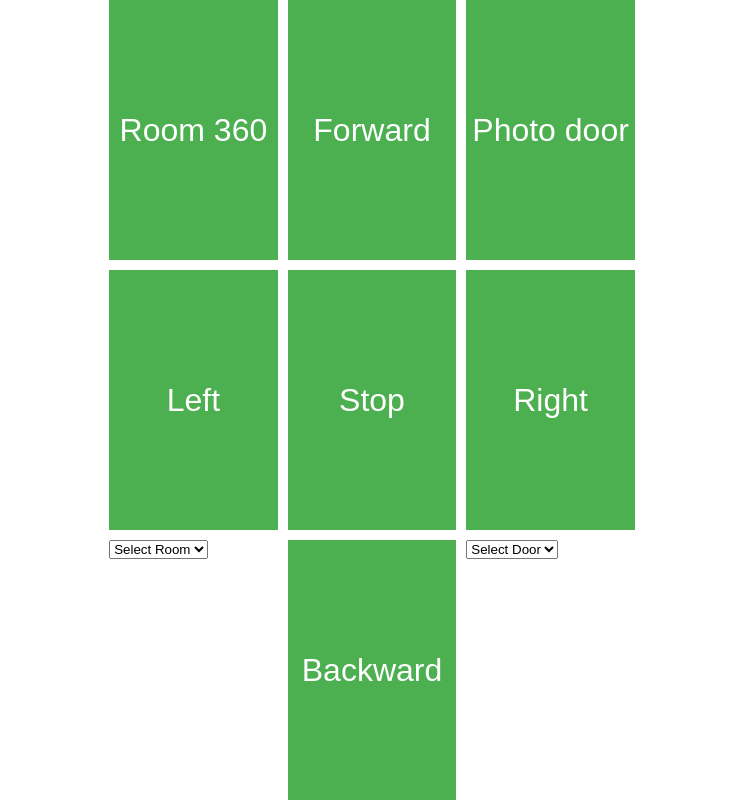
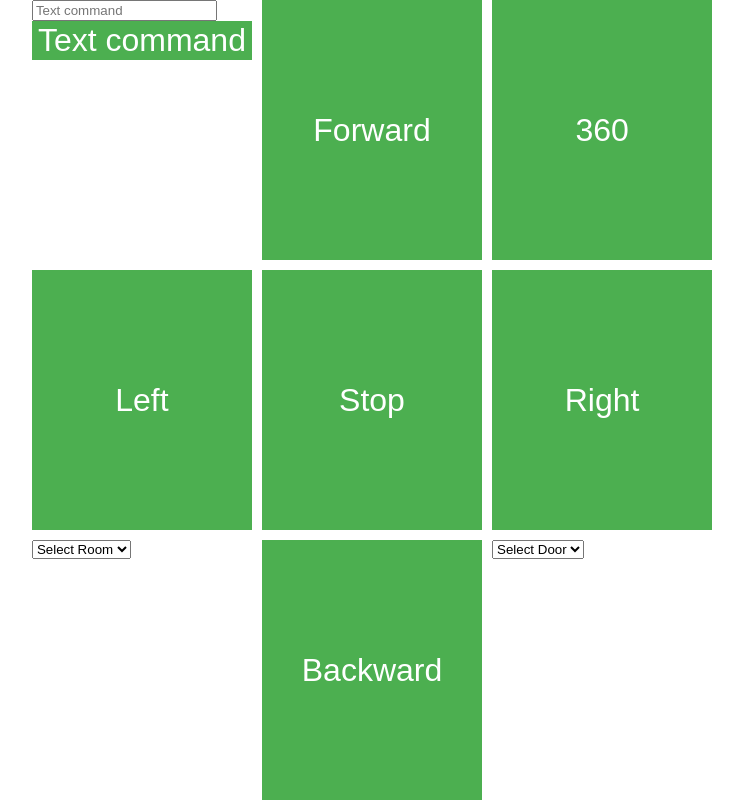
Before and after one commit to CiudadAlex/RobotCarServer, a Flask app: page /ui in a window 1280 px wide. Shown: the whole page, without its empty margins (268-1011 px from the left). Run offline with Flask 3, Linux system fonts and the light colour scheme; data that the repository does not hold is empty; parts of the project's set-up code (start-up, migrations or seed data) failed here and were passed over.

Commit message:
RobotCarServer

```diff
--- a/servers/templates/ui.html
+++ b/servers/templates/ui.html
@@ -37,9 +37,12 @@
 </head>
 <body>
     <div class="container">
-        <button class="button" onclick="callTextCommandRestAPI('360')">Room 360</button>
+        <div>
+            <input id="tfInvokeText" type="text" placeholder="Text command">
+            <button class="button" onclick="callTextCommandRestAPI(document.getElementById('tfInvokeText').value)">Text command</button>
+        </div>
         <button class="button" onclick="callMoveRestAPI('forward',1.0)">Forward</button>
-        <button class="button" onclick="callTextCommandRestAPI('photo')">Photo door</button>
+        <button class="button" onclick="callTextCommandRestAPI('360')">360</button>
         <button class="button" onclick="callMoveRestAPI('turn_left',0.15)">Left</button>
         <button class="button" onclick="callMoveRestAPI('stop',0.5)">Stop</button>
         <button class="button" onclick="callMoveRestAPI('turn_right',0.15)">Right</button>
```
